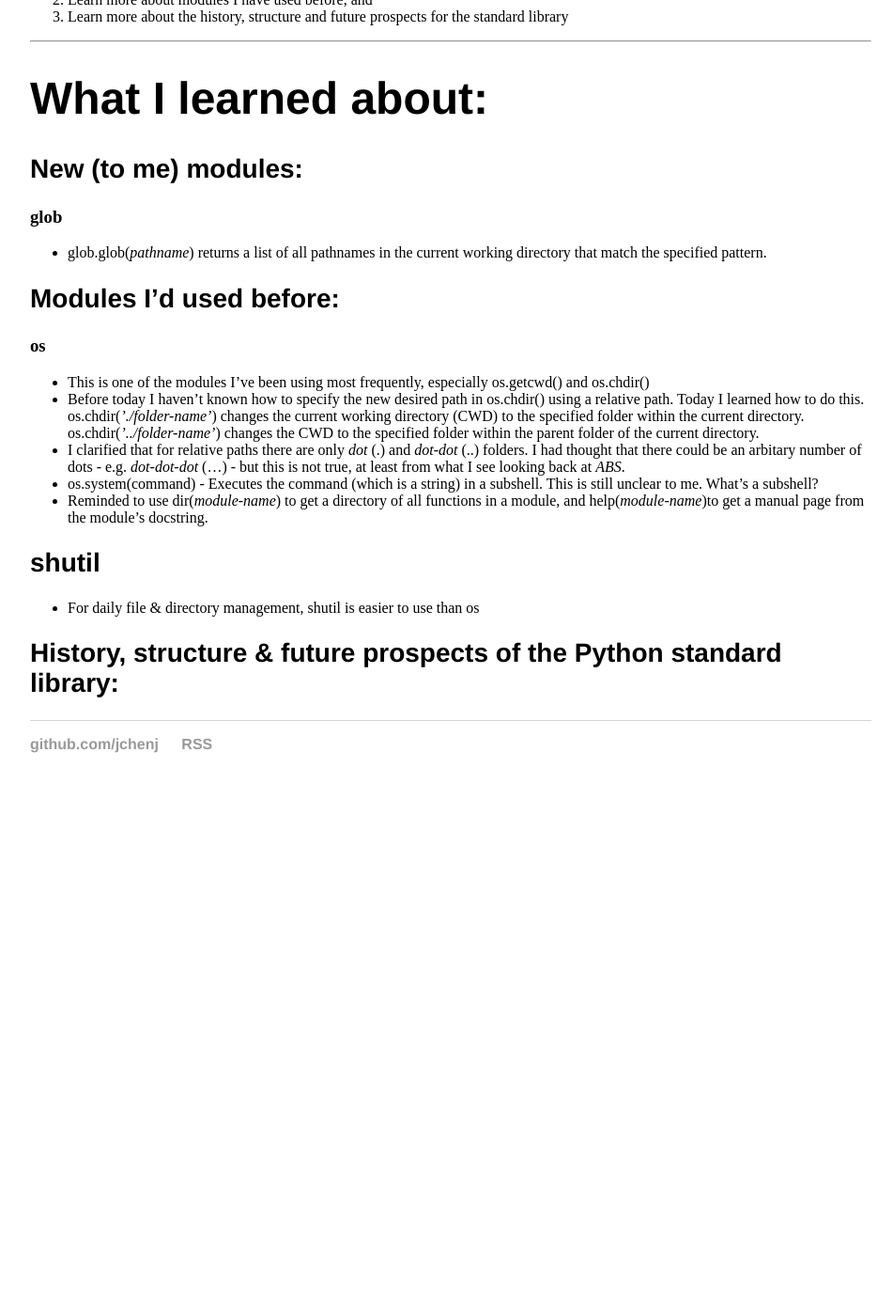
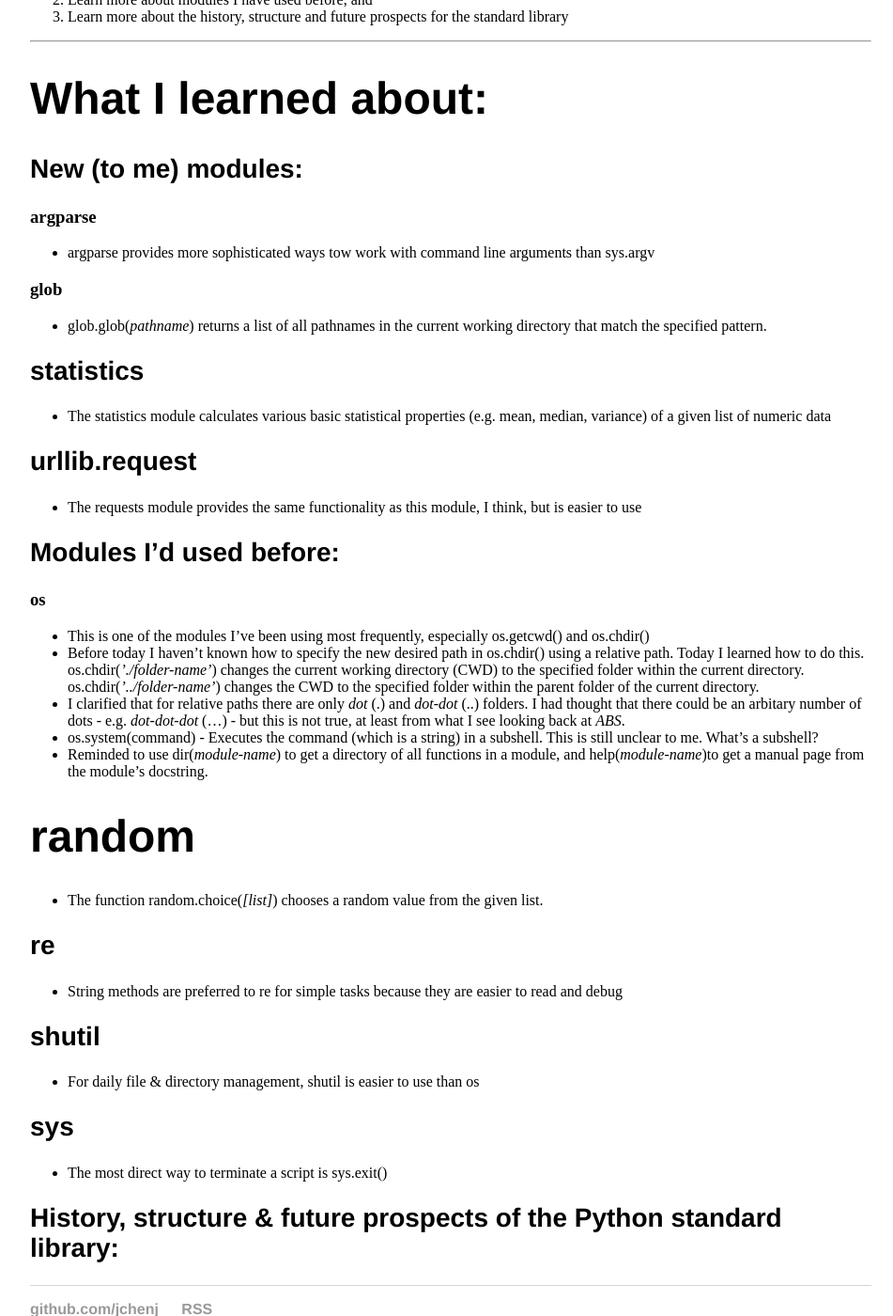
Before and after one commit to jchenj/jchenj.github.io, a Jekyll site: the page built from _posts/2019-12-17-brief-tour-python-standard-library.md, in a window 1280 px wide and 1400 px high, scrolled down 979 px. Shown: the whole window at 94% size, without its empty margins (160-1111 px from the left). Built offline with Jekyll 4.4.1, drawn with Linux system fonts in a browser that asks for light colours; before the commit the page ends 1840 px from its top, so only the background shows below that.

Commit message:
Update 2019-12-17-brief-tour-python-standard-library.md

```diff
--- a/_posts/2019-12-17-brief-tour-python-standard-library.md
+++ b/_posts/2019-12-17-brief-tour-python-standard-library.md
@@ -46,8 +46,17 @@ By going through this section, I'm looking forward to:
 # What I learned about:
 
 ## New (to me) modules:
+### argparse
+* argparse provides more sophisticated ways tow work with command line arguments than sys.argv
+
 ### glob
 * glob.glob(*pathname*) returns a list of all pathnames in the current working directory that match the specified pattern.
+
+## statistics
+* The statistics module calculates various basic statistical properties (e.g. mean, median, variance) of a given list of numeric data
+
+## urllib.request
+* The requests module provides the same functionality as this module, I think, but is easier to use
 
 ## Modules I'd used before:
 ### os
@@ -57,8 +66,16 @@ By going through this section, I'm looking forward to:
 * os.system(command) - Executes the command (which is a string) in a subshell. This is still unclear to me. What's a subshell?
 * Reminded to use dir(*module-name*) to get a directory of all functions in a module, and help(*module-name*)to get a manual page from the module's docstring.
 
+# random
+* The function random.choice(*[list]*) chooses a random value from the given list.
+
+## re
+* String methods are preferred to re for simple tasks because they are easier to read and debug
 
 ## shutil
 * For daily file & directory management, shutil is easier to use than os
 
+## sys
+* The most direct way to terminate a script is sys.exit()
+
 ## History, structure & future prospects of the Python standard library:
```
